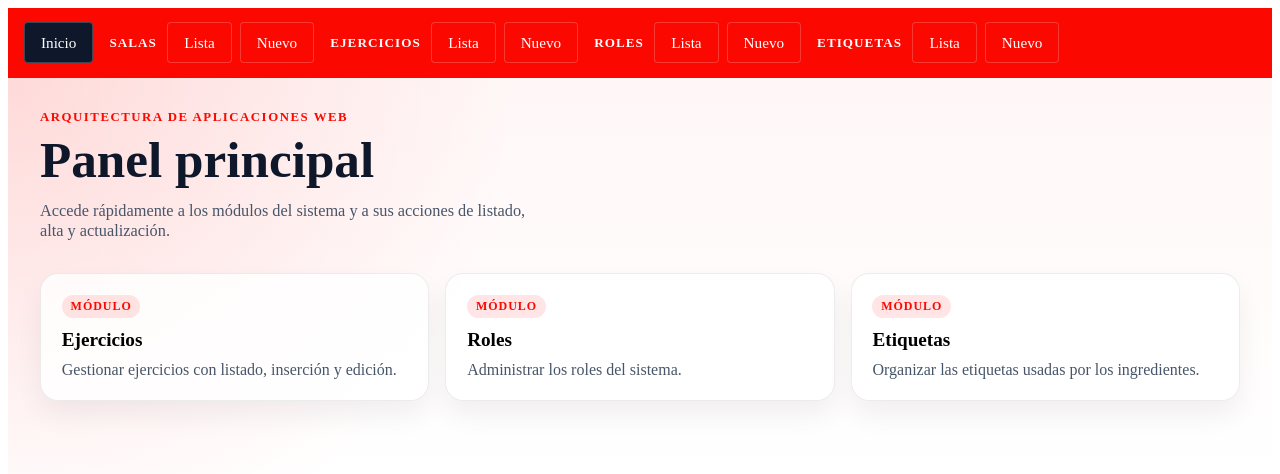
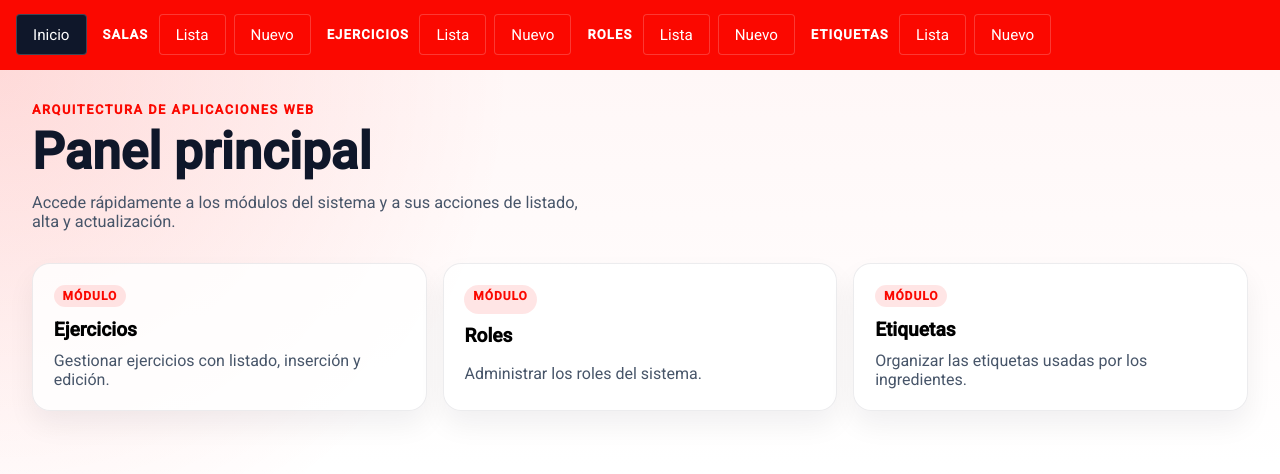
Before and after one commit to Jose192111/ArquiWeb_Grupo1_Front, an Angular app: page / in a window 1280 px wide. Shown: the top 474 px of the page. Built offline with nearby package versions, Linux system fonts and the light colour scheme.

Commit message:
angular mat

```diff
--- a/angular.json
+++ b/angular.json
@@ -52,6 +52,7 @@
               }
             ],
             "styles": [
+              "@angular/material/prebuilt-themes/azure-blue.css",
               "src/styles.css"
             ],
             "scripts": []
@@ -110,6 +111,7 @@
               }
             ],
             "styles": [
+              "@angular/material/prebuilt-themes/azure-blue.css",
               "src/styles.css"
             ],
             "scripts": []
--- a/package.json
+++ b/package.json
@@ -10,10 +10,12 @@
   },
   "private": true,
   "dependencies": {
+    "@angular/cdk": "^19.2.19",
     "@angular/common": "^19.2.0",
     "@angular/compiler": "^19.2.0",
     "@angular/core": "^19.2.0",
     "@angular/forms": "^19.2.0",
+    "@angular/material": "^19.2.19",
     "@angular/platform-browser": "^19.2.0",
     "@angular/platform-browser-dynamic": "^19.2.0",
     "@angular/router": "^19.2.0",
--- a/src/index.html
+++ b/src/index.html
@@ -6,6 +6,8 @@
   <base href="/">
   <meta name="viewport" content="width=device-width, initial-scale=1">
   <link rel="icon" type="image/x-icon" href="favicon.ico">
+  <link href="https://fonts.googleapis.com/css2?family=Roboto:wght@300;400;500&display=swap" rel="stylesheet">
+  <link href="https://fonts.googleapis.com/icon?family=Material+Icons" rel="stylesheet">
 </head>
 <body>
   <app-root></app-root>
--- a/src/styles.css
+++ b/src/styles.css
@@ -1 +1,4 @@
 /* You can add global styles to this file, and also import other style files */
+
+html, body { height: 100%; }
+body { margin: 0; font-family: Roboto, "Helvetica Neue", sans-serif; }
```
Also changed, not shown: 1 other file (tests, documents, lock files or other folders).
